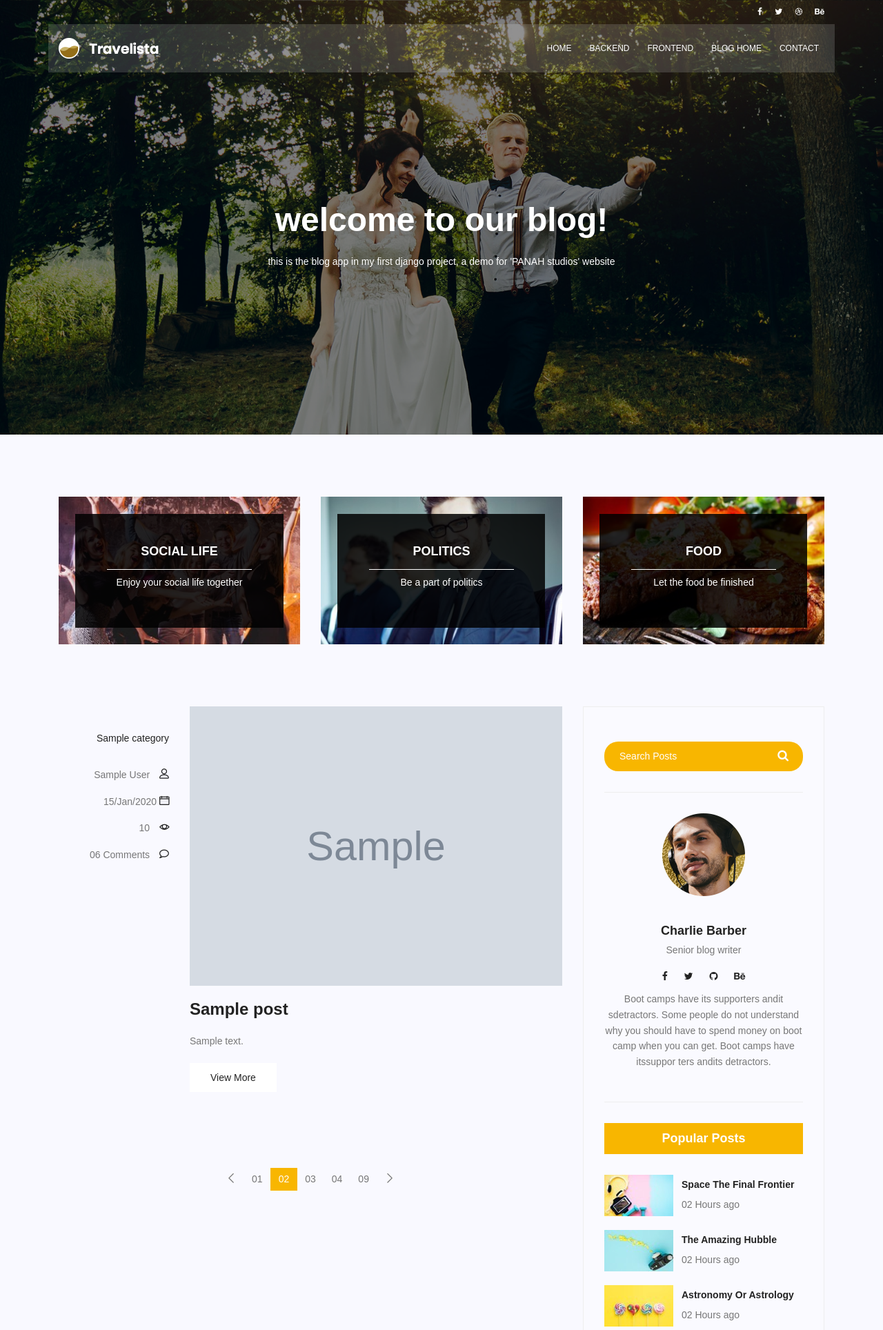
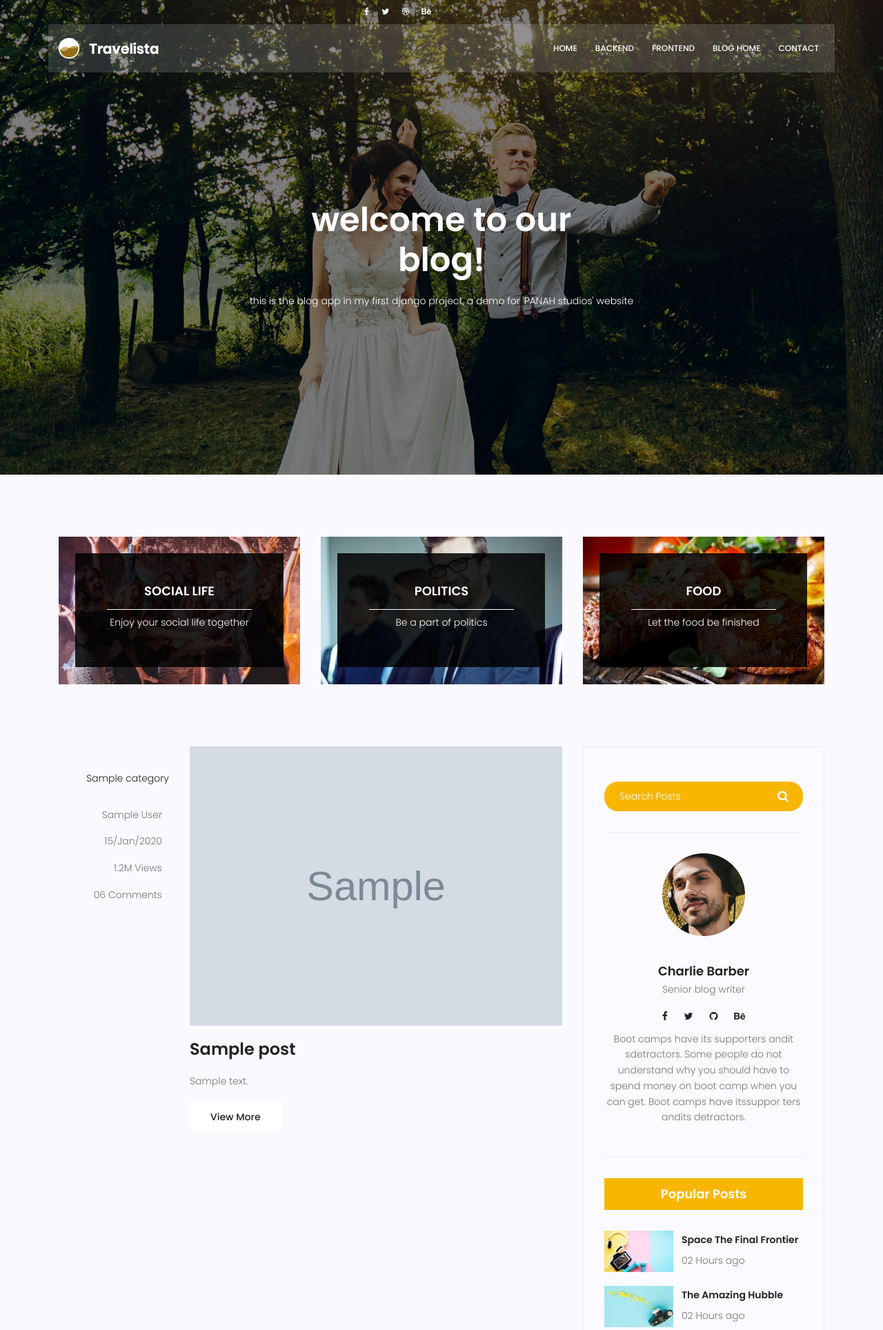
Before and after one commit to amirrafiepur/Panah_Studios, a Django app: page /blog/ in a window 1280 px wide. Shown: the top 1928 px of the page at 69% size. Run offline with Django 5.2, Linux system fonts and the light colour scheme; tables that the repository leaves empty hold one stand-in row (values such as "Sample post"); grey boxes marked "Sample" are stand-in pictures; some libraries are stand-ins or nearby versions.

Commit message:
Panah_Studios_v1.0.3
+fixed the problem with blog templates structure

```diff
--- a/templates/blog/blog-home.html
+++ b/templates/blog/blog-home.html
@@ -1,8 +1,8 @@
 <!DOCTYPE html>
-<html lang="zxx" class="no-js">
 {% extends 'webb/base.html' %}
 {% load static %}
 {% block content %}
+<html lang="zxx" class="no-js">
 
 <head>
 	<!-- Mobile Specific Meta -->
@@ -20,6 +20,7 @@
 	<!-- Site Title -->
 	<title>PANAH studios | Blog</title>
 
+	<link href="https://fonts.googleapis.com/css?family=Poppins:100,200,400,300,500,600,700" rel="stylesheet">
 	<!--
 			CSS
 			============================================= -->
@@ -39,8 +40,7 @@
 		<div class="header-top">
 			<div class="container">
 				<div class="row align-items-center">
-					<div class="col-lg-6 col-sm-6 col-6 header-top-left">
-					</div>
+
 					<div class="col-lg-6 col-sm-6 col-6 header-top-right">
 						<div class="header-social">
 							<a href="#"><i class="fa fa-facebook"></i></a>
@@ -156,65 +156,61 @@
 		<div class="container">
 			<div class="row">
 				<div class="col-lg-8 posts-list">
+
+    {% for data in datas %}
     <div class="single-post row">
-						{% for data in datas %}
-						<div class="col-lg-3  col-md-3 meta-details">
+
+        <div class="col-lg-3 col-md-3 meta-details">
             <ul class="tags">
                 {% for cat in data.post_category.all %}
-								<li><a href="#">{{cat}}  {% if not forloop.last %} , {% endif %} {% endfor %}
-									</a></li>
+                    <li>
+                        <a href="#">
+                            {{ cat }}{% if not forloop.last %}, {% endif %}
+                        </a>
+                    </li>
+                {% endfor %}
+            </ul>
 
-							</ul>
             <div class="user-details row">
-								<p class="user-name col-lg-12 col-md-12 col-6"><a
-										href="#">{{data.author.get_full_name}}</a> <span class="lnr lnr-user"></span>
+                <p class="user-name col-lg-12 col-md-12 col-6">
+                    <a href="#">{{ data.author.get_full_name }}</a>
                 </p>
-								<p class="date col-lg-12 col-md-12 col-6">{{data.date_created|date:"d/M/Y"}}   <span
-										class="lnr lnr-calendar-full"></span></p>
-								<p class="view col-lg-12 col-md-12 col-6"><a href="#">{{data.counted_views}}</a> <span
-										class="lnr lnr-eye"></span></p>
-								<p class="comments col-lg-12 col-md-12 col-6"><a href="#">06 Comments</a> <span
-										class="lnr lnr-bubble"></span></p>
+
+                <p class="date col-lg-12 col-md-12 col-6">
+                    <a href="#">{{ data.date_created|date:"d/M/Y" }}</a>
+                </p>
+
+                <p class="view col-lg-12 col-md-12 col-6">
+                    <a href="#">1.2M Views</a>
+                </p>
+
+                <p class="comments col-lg-12 col-md-12 col-6">
+                    <a href="#">06 Comments</a>
+                </p>
             </div>
         </div>
-						<div class="col-lg-9 col-md-9 ">
+
+        <div class="col-lg-9 col-md-9">
             <div class="feature-img">
+                <img class="img-fluid" src="{{ data.image.url }}" alt="">
+            </div>
 
-								<img class="img-fluid" src="{{data.image.url}}" alt="no image found">
+            <a class="posts-title" href="{% url 'blog:single' pid=data.id %}">
+                <h3>{{ data.title }}</h3>
+            </a>
+
+            <p class="excert">
+                {{ data.body|truncatewords:10 }}
+            </p>
+
+            <a href="{% url 'blog:single' pid=data.id %}" class="primary-btn">
+                View More
+            </a>
         </div>
-							<a class="posts-title" href="{% url 'blog:single' pid=data.id %}">
-								<h3>{{data.title}}</h3>
-							</a>
-							<p class="excert">
-								{{data.body|truncatewords:10}}
-							</p>
-							<a href="{% url 'blog:single' pid=data.id %}" class="primary-btn">View More</a>
+
     </div>
-					</div>
-					<nav class="blog-pagination justify-content-center d-flex">
     {% endfor %}
-						<ul class="pagination">
-							<li class="page-item">
-								<a href="#" class="page-link" aria-label="Previous">
-									<span aria-hidden="true">
-										<span class="lnr lnr-chevron-left"></span>
-									</span>
-								</a>
-							</li>
-							<li class="page-item"><a href="#" class="page-link">01</a></li>
-							<li class="page-item active"><a href="#" class="page-link">02</a></li>
-							<li class="page-item"><a href="#" class="page-link">03</a></li>
-							<li class="page-item"><a href="#" class="page-link">04</a></li>
-							<li class="page-item"><a href="#" class="page-link">09</a></li>
-							<li class="page-item">
-								<a href="#" class="page-link" aria-label="Next">
-									<span aria-hidden="true">
-										<span class="lnr lnr-chevron-right"></span>
-									</span>
-								</a>
-							</li>
-						</ul>
-					</nav>
+
 </div>
 				<div class="col-lg-4 sidebar-widgets">
 					<div class="widget-wrap">
```
Also changed, not shown: templates/blog/blog-single.html (+21 -22 lines), templates/blog/profile.html (deleted, +0 -31 lines), blog/views.py (line endings or trailing spaces). Lines whose indentation alone changed are shown as unchanged.
